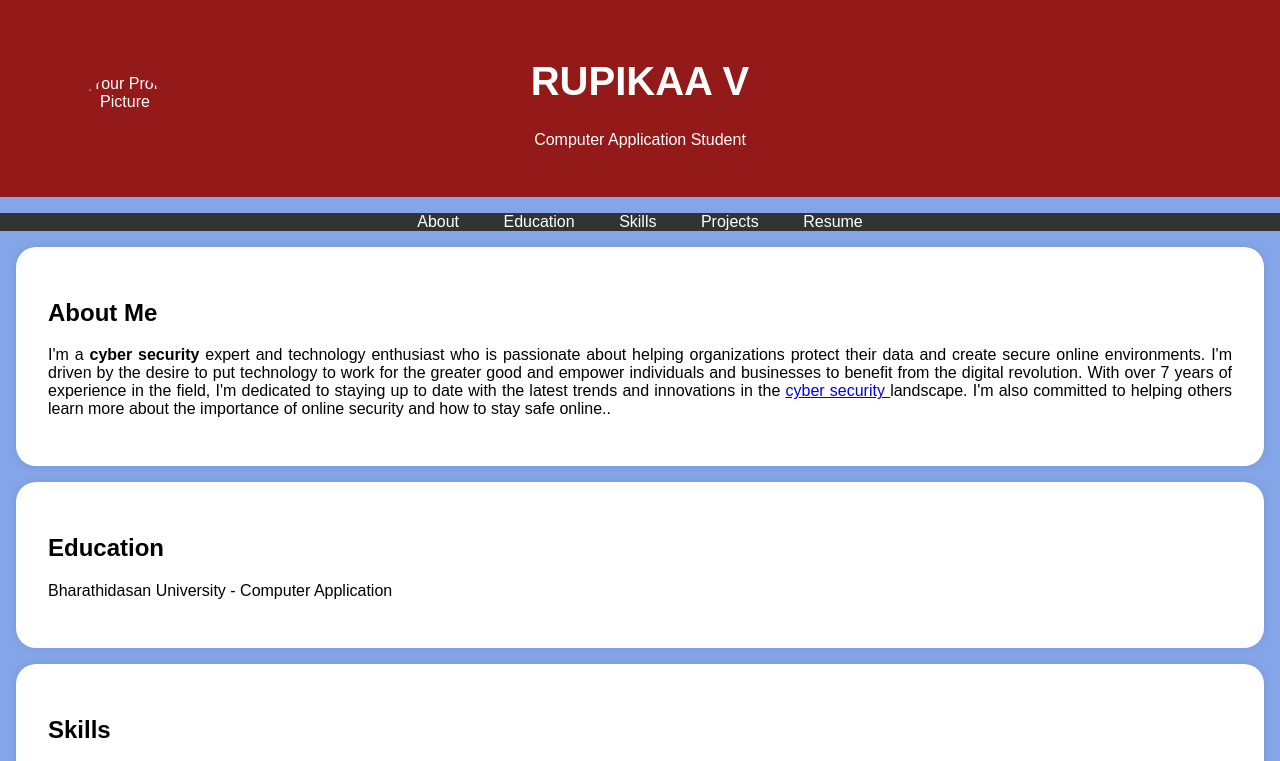
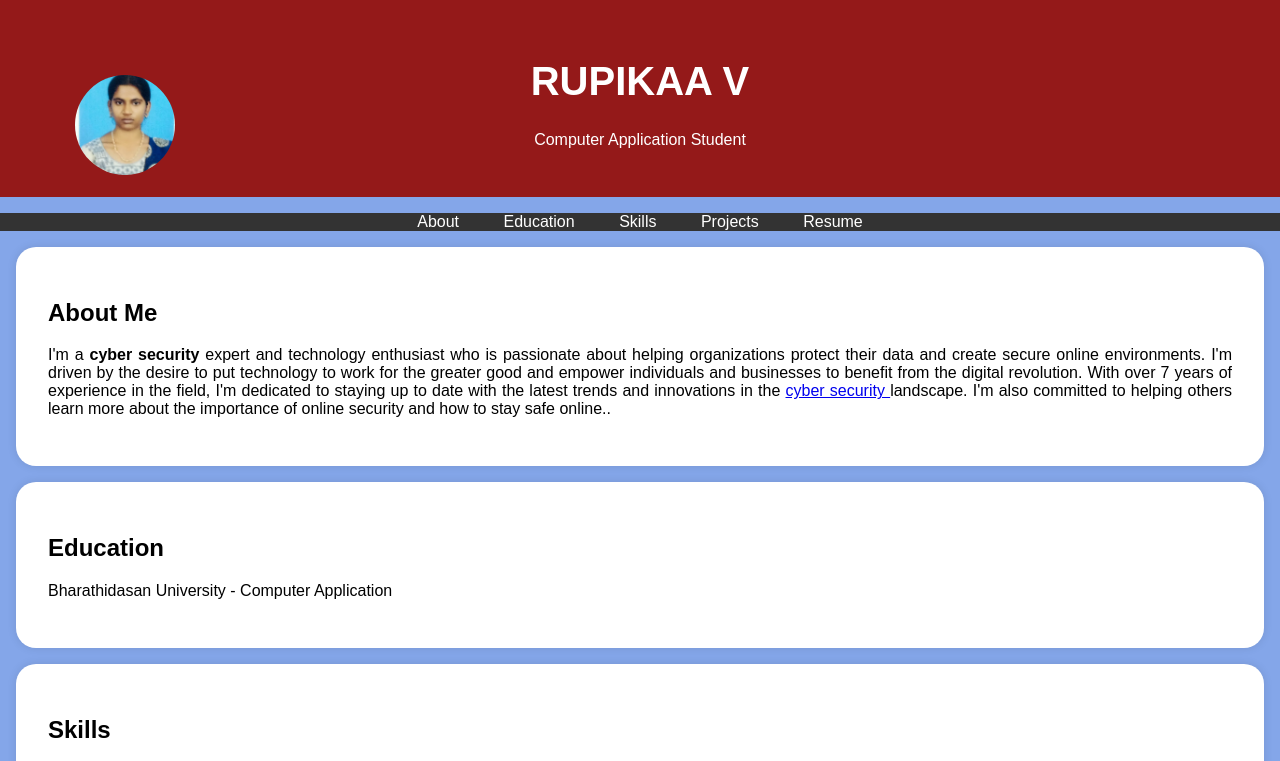
Before and after one commit to Rupikaa68/digital-portfolio, a plain HTML site: page index.html in a window 1280 px wide. Shown: the top 761 px of the page. Drawn offline with Linux system fonts and the light colour scheme.

Commit message:
Add files via upload

```diff
--- a/index.html
+++ b/index.html
@@ -95,7 +95,7 @@
     <header>
         <div class="header-content">
             <!--Add your profile picture here-->
-            <img src="./Rupikaa photo.pdf" alt="Your Profile Picture" class="profile-picture">
+            <img src="./rupikaa.jpg" alt="Your Profile Picture" class="profile-picture">
             <h1>RUPIKAA V </h1>
             <p>Computer Application Student</p>
         </div>
```
Also changed, not shown: rupikaa.jpg (added).
